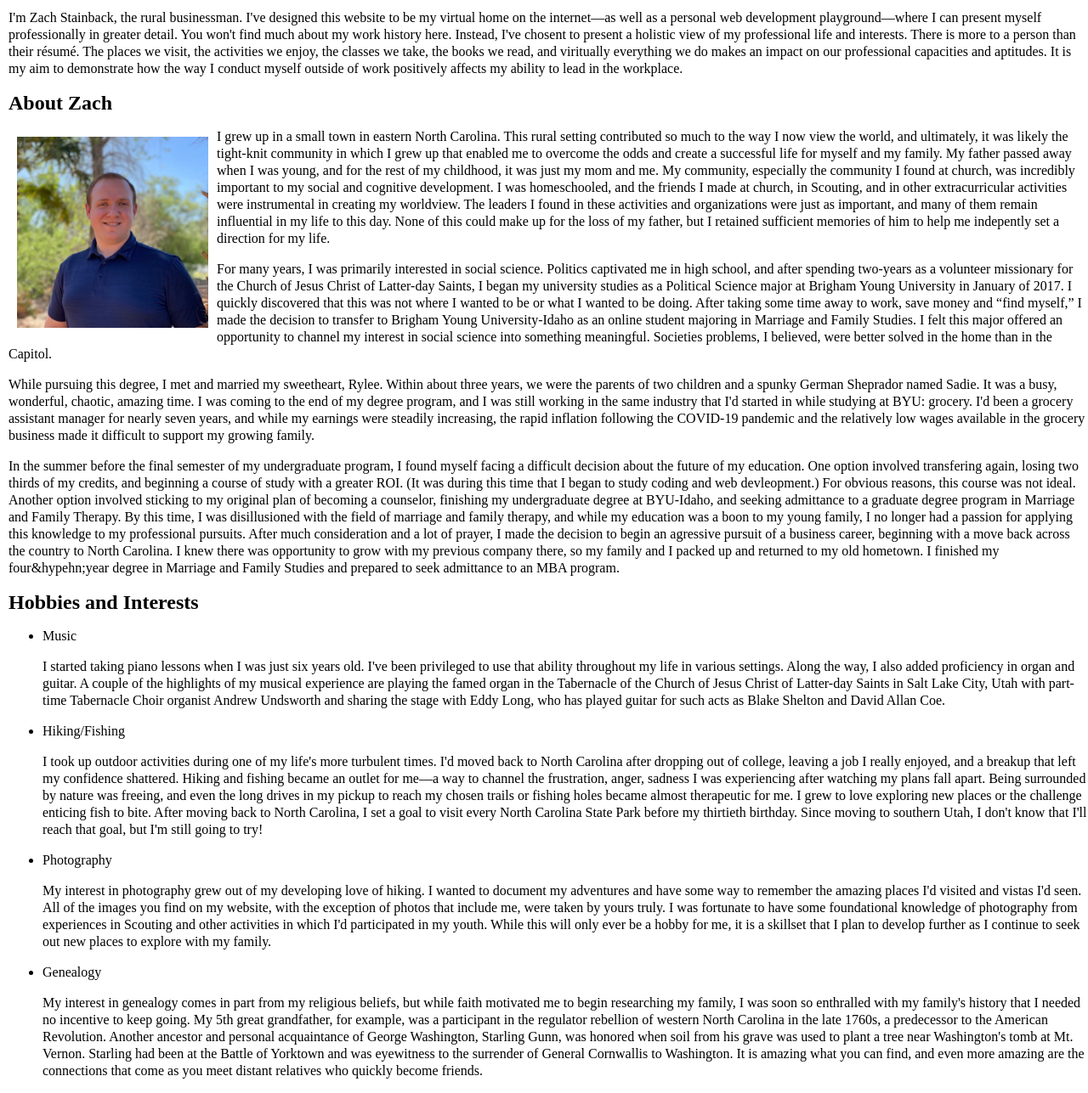
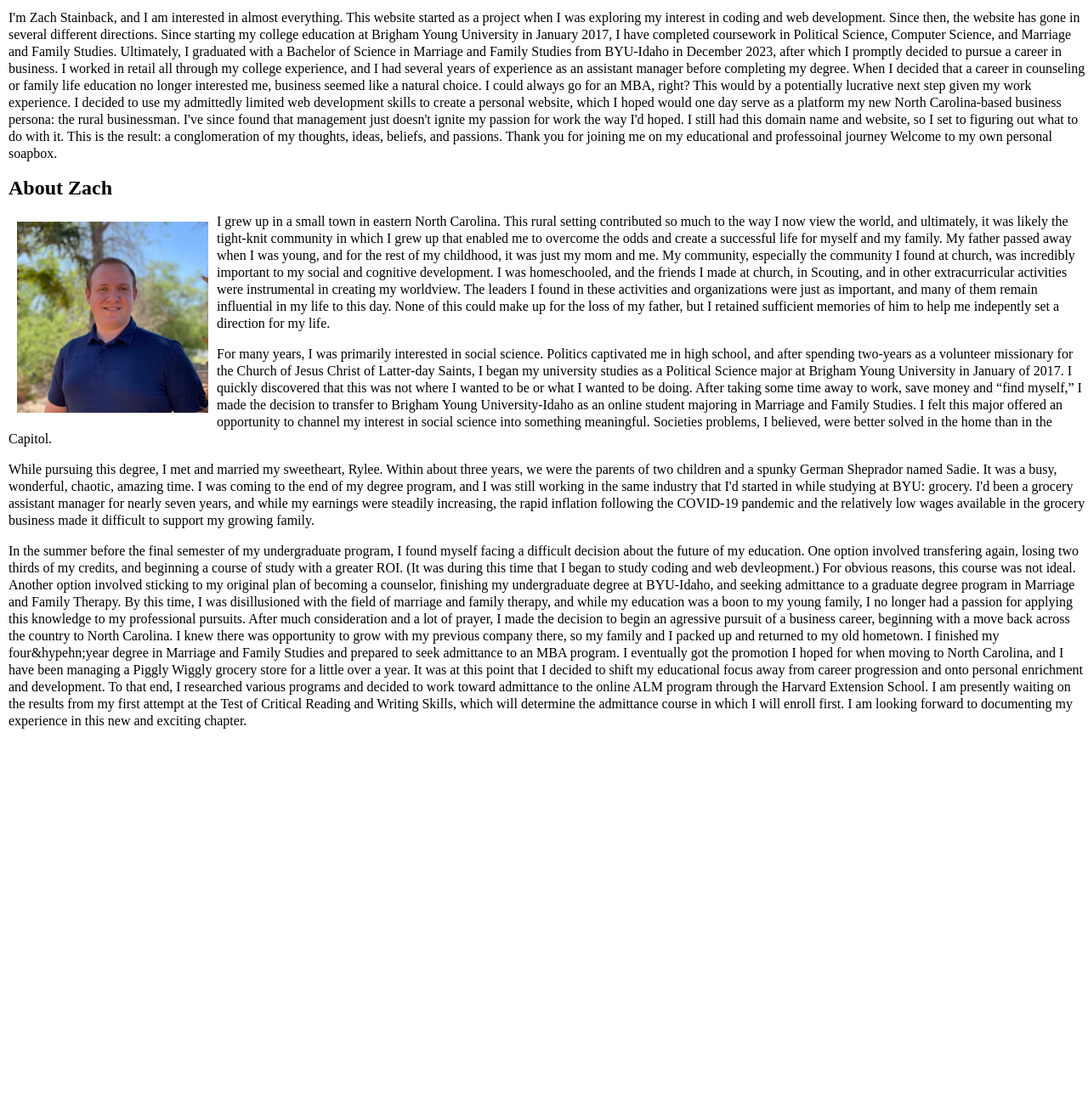
Before and after one commit to zstainback/zachary-stainback, a plain HTML site: page index.html in a window 1280 px wide. Shown: the part 291-1578 px from the top of the page at 85% size. After the commit the page ends 1166 px from the top, so only its background shows below. Drawn offline with Linux system fonts and the light colour scheme.

Commit message:
Update index.html
Changed, added, and deleted autobiographical information.

```diff
--- a/index.html
+++ b/index.html
@@ -34,12 +34,16 @@
         </div>
         <div class="welcome">
             <h1><strong>Welcome!</strong></h1>
-            <p>I'm Zach Stainback, the rural businessman. I've designed this website to be my virtual home on the internet&mdash;as well as a personal web
-                development playground&mdash;where I can present myself professionally in greater detail. You won't find much about
-                my work history here. Instead, I've chosent to present a holistic view of my professional life and interests. There
-                is more to a person than their r&eacute;sum&eacute;. The places we visit, the activities we enjoy, the classes we take,
-                the books we read, and viritually everything we do makes an impact on our professional capacities and aptitudes. It is
-                my aim to demonstrate how the way I conduct myself outside of work positively affects my ability to lead in the workplace.
+            <p>I'm Zach Stainback, and I am interested in almost everything. This website started as a project when I was exploring my interest in coding and web development.
+                Since then, the website has gone in several different directions. Since starting my college education at Brigham Young University in January 2017, I have completed
+                coursework in Political Science, Computer Science, and Marriage and Family Studies. Ultimately, I graduated with a Bachelor of Science in Marriage and Family Studies
+                from BYU-Idaho in December 2023, after which I promptly decided to pursue a career in business. I worked in retail all through my college experience, and I had several
+                years of experience as an assistant manager before completing my degree. When I decided that a career in counseling or family life education no longer interested me,
+                business seemed like a natural choice. I could always go for an MBA, right? This would by a potentially lucrative next step given my work experience. I decided to use my
+                admittedly limited web development skills to create a personal website, which I hoped would one day serve as a platform my new North Carolina-based business persona: the
+                rural businessman. I've since found that management just doesn't ignite my passion for work the way I'd hoped. I still had this domain name and website, so I set to figuring
+                 out what to do with it. This is the result: a conglomeration of my thoughts, ideas, beliefs, and passions. Thank you for joining me on my educational and professoinal journey
+                Welcome to my own personal soapbox.
             </p>
         </div>
         <div class="about">
@@ -92,47 +96,14 @@
                 Carolina. I knew there was opportunity to grow with my previous company there, so my family and I packed up and
                 returned to my old hometown. I finished my four&hypehn;year degree in Marriage and Family Studies and prepared to
                 seek admittance to an MBA program.
+
+                I eventually got the promotion I hoped for when moving to North Carolina, and I have been managing a Piggly Wiggly
+                grocery store for a little over a year. It was at this point that I decided to shift my educational focus away from
+                career progression and onto personal enrichment and development. To that end, I researched various programs and decided
+                to work toward admittance to the online ALM program through the Harvard Extension School. I am presently waiting on the
+                results from my first attempt at the Test of Critical Reading and Writing Skills, which will determine the admittance course
+                in which I will enroll first. I am looking forward to documenting my experience in this new and exciting chapter.
             </p>
-        </div>
-        <div class="hobbies">
-            <h2>Hobbies and Interests</h2>
-            <ul>
-                <li>Music</li>
-                    <p>I started taking piano lessons when I was just six years old. I've been privileged to use that ability
-                        throughout my life in various settings. Along the way, I also added proficiency in organ and guitar.
-                        A couple of the highlights of my musical experience are playing the famed organ in the Tabernacle of
-                        the Church of Jesus Christ of Latter-day Saints in Salt Lake City, Utah with part-time Tabernacle Choir
-                        organist Andrew Undsworth and sharing the stage with Eddy Long, who has played guitar for such acts as
-                        Blake Shelton and David Allan Coe.
-                    </p>
-                <li>Hiking&sol;Fishing</li>
-                    <p>I took up outdoor activities during one of my life's more turbulent times. I'd moved back to North Carolina
-                        after dropping out of college, leaving a job I really enjoyed, and a breakup that left my confidence shattered.
-                        Hiking and fishing became an outlet for me&#8212;a way to channel the frustration, anger, sadness I was
-                        experiencing after watching my plans fall apart. Being surrounded by nature was freeing, and even the long
-                        drives in my pickup to reach my chosen trails or fishing holes became almost therapeutic for me. I grew to
-                        love exploring new places or the challenge enticing fish to bite. After moving back to North Carolina, I set
-                        a goal to visit every North Carolina State Park before my thirtieth birthday. Since moving to southern Utah,
-                        I don't know that I'll reach that goal, but I'm still going to try!
-                    </p>
-                <li>Photography</li>
-                    <p>My interest in photography grew out of my developing love of hiking. I wanted to document my adventures
-                        and have some way to remember the amazing places I'd visited and vistas I'd seen. All of the images you find
-                        on my website, with the exception of photos that include me, were taken by yours truly. I was fortunate to
-                        have some foundational knowledge of photography from experiences in Scouting and other activities in which
-                        I'd participated in my youth. While this will only ever be a hobby for me, it is a skillset that I plan to develop
-                        further as I continue to seek out new places to explore with my family.
-                    </p>
-                <li>Genealogy</li>
-                    <p>My interest in genealogy comes in part from my religious beliefs, but while faith motivated me to begin researching
-                        my family, I was soon so enthralled with my family's history that I needed no incentive to keep going. My 5th great
-                        grandfather, for example, was a participant in the regulator rebellion of western North Carolina in the late 1760s,
-                        a predecessor to the American Revolution. Another ancestor and personal acquaintance of George Washington, Starling Gunn,
-                        was honored when soil from his grave was used to plant a tree near Washington's tomb at Mt. Vernon. Starling had been
-                        at the Battle of Yorktown and was eyewitness to the surrender of General Cornwallis to Washington. It is amazing what
-                        you can find, and even more amazing are the connections that come as you meet distant relatives who quickly become friends.
-                    </p>
-            </ul>
         </div>
     </body>
 </html>
```
